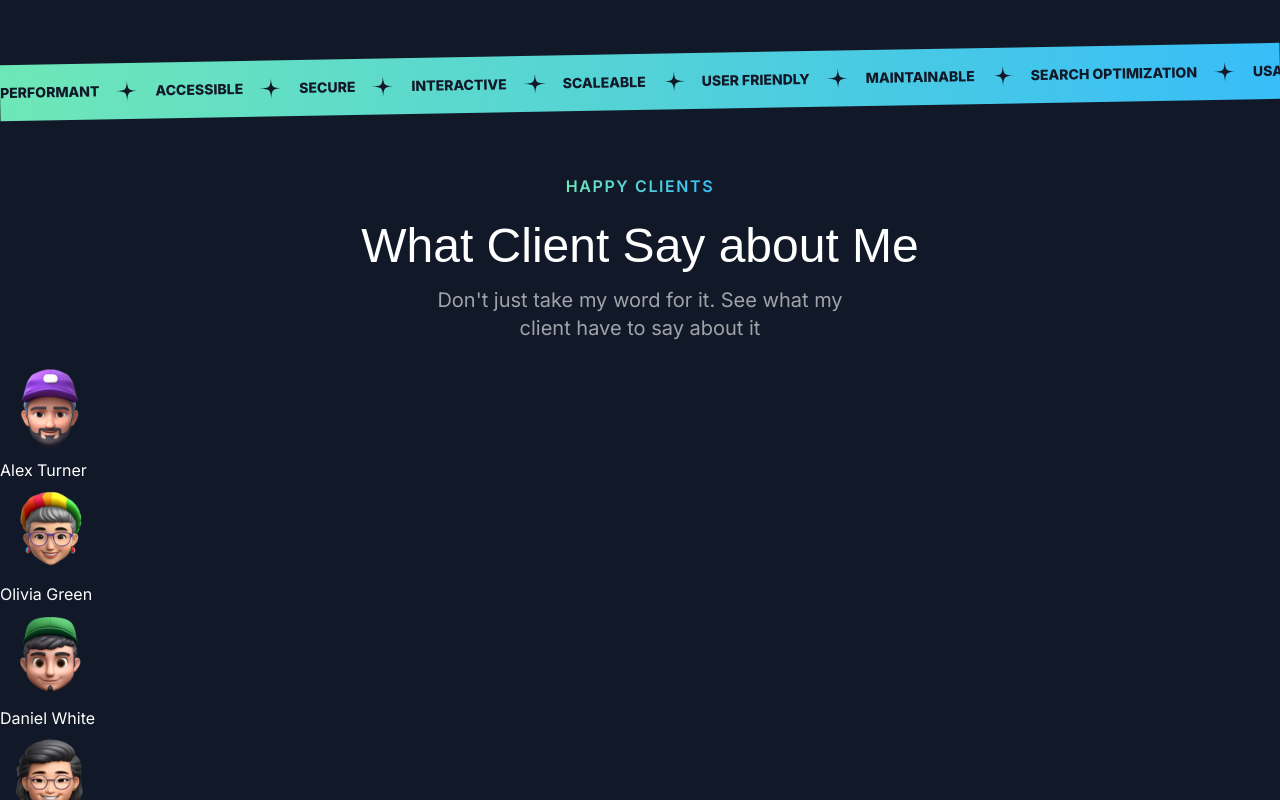
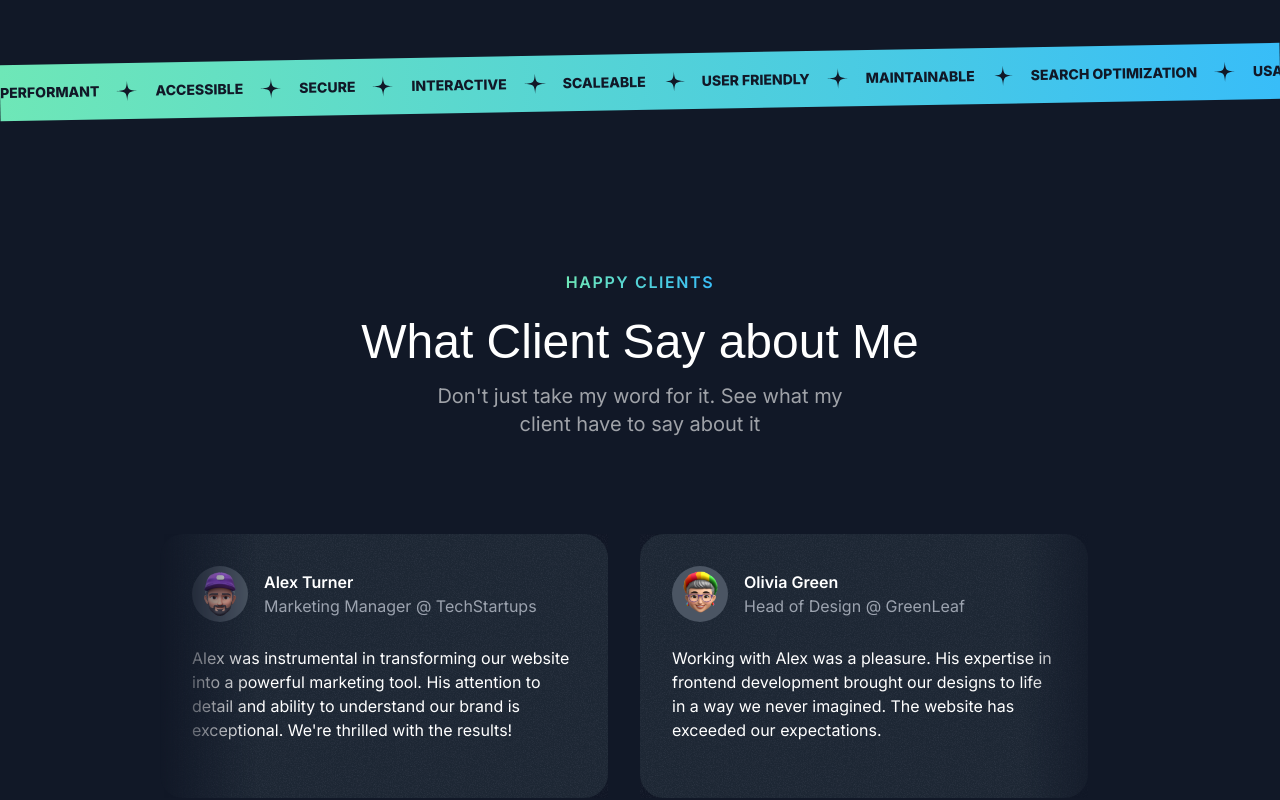
Before and after one commit to Tokiosman80F/portfolio-web, a Next.js app: page / in a window 1280 px wide. Shown: the part 2932-3732 px from the top of the page. Built offline with nearby package versions, Linux system fonts and the light colour scheme; a web font is replaced by a local one.

Commit message:
feat(testimonial-section): completed styling testimonial section

```diff
--- a/src/sections/Projects.tsx
+++ b/src/sections/Projects.tsx
@@ -60,7 +60,7 @@ export const ProjectsSection = () => {
           {portfolioProjects.map((project) => (
             <div
               key={project.title}
-              className="  relative overflow-hidden z-10 bg-gray-800 rounded-3xl px-8 pt-8 outline outline-1 outline-white/40 | md:px-10 md:pt-12 | lg:pt-16 lg:px-20 "
+              className="  relative overflow-hidden z-5 bg-gray-800 rounded-3xl px-8 pt-8 outline outline-1 outline-white/40 | md:px-10 md:pt-12 | lg:pt-16 lg:px-20 "
             >
               <div
                 className="absolute inset-0 -z-10 opacity-15"
--- a/src/sections/Testimonials.tsx
+++ b/src/sections/Testimonials.tsx
@@ -1,3 +1,4 @@
+import grainImage from "@/assets/images/grain.jpg";
 import memojiAvatar1 from "@/assets/images/memoji-avatar-1.png";
 import memojiAvatar2 from "@/assets/images/memoji-avatar-2.png";
 import memojiAvatar3 from "@/assets/images/memoji-avatar-3.png";
@@ -41,20 +42,41 @@ const testimonials = [
 
 export const TestimonialsSection = () => {
   return (
-    <div>
+    <div className="py-16 | lg:py-24">
+      <div className="container">
         <SectionHeader
           title="Happy Clients"
           heading="What Client Say about Me"
           desc="Don't just take my word for it. See what my client have to say about it"
         />
+        <div className=" lg:mt-24 | mt-12 flex overflow-x-clip [mask-image:linear-gradient(to_right,transparent,black_10%,black_90%,transparent)]">
+          <div className="flex flex-none gap-8">
+            {testimonials.map((testimonial) => (
+              <div
+                key={testimonial.name}
+                className="relative bg-gray-800 p-6 rounded-3xl z-10 max-w-xs | md:max-w-md md:p-8  "
+              >
+                <div
+                  className="absolute inset-0 opacity-5 -z-10"
+                  style={{ backgroundImage: `url(${grainImage.src})` }}
+                ></div>
+                <div className="flex gap-4  items-center ">
+                  <div className="size-14 bg-gray-600 rounded-full inline-flex items-center justify-center ">
+                    <Image src={testimonial.avatar} alt={testimonial.name} />
+                  </div>
                   <div>
-        {testimonials.map((testimonial) => (
-          <div key={testimonial.name}>
-            <Image src={testimonial.avatar} alt={testimonial.name} />
-            <div>{testimonial.name}</div>
+                    <div className="font-semibold">{testimonial.name}</div>
+                    <div className="text-gray-400">{testimonial.position}</div>
+                  </div>
+                </div>
+                <p className="text-sm mt-4 | md:text-base md:mt-6">
+                  {testimonial.text}
+                </p>
               </div>
             ))}
           </div>
         </div>
+      </div>
+    </div>
   );
 };
```
Lines whose indentation alone changed are shown as unchanged.
